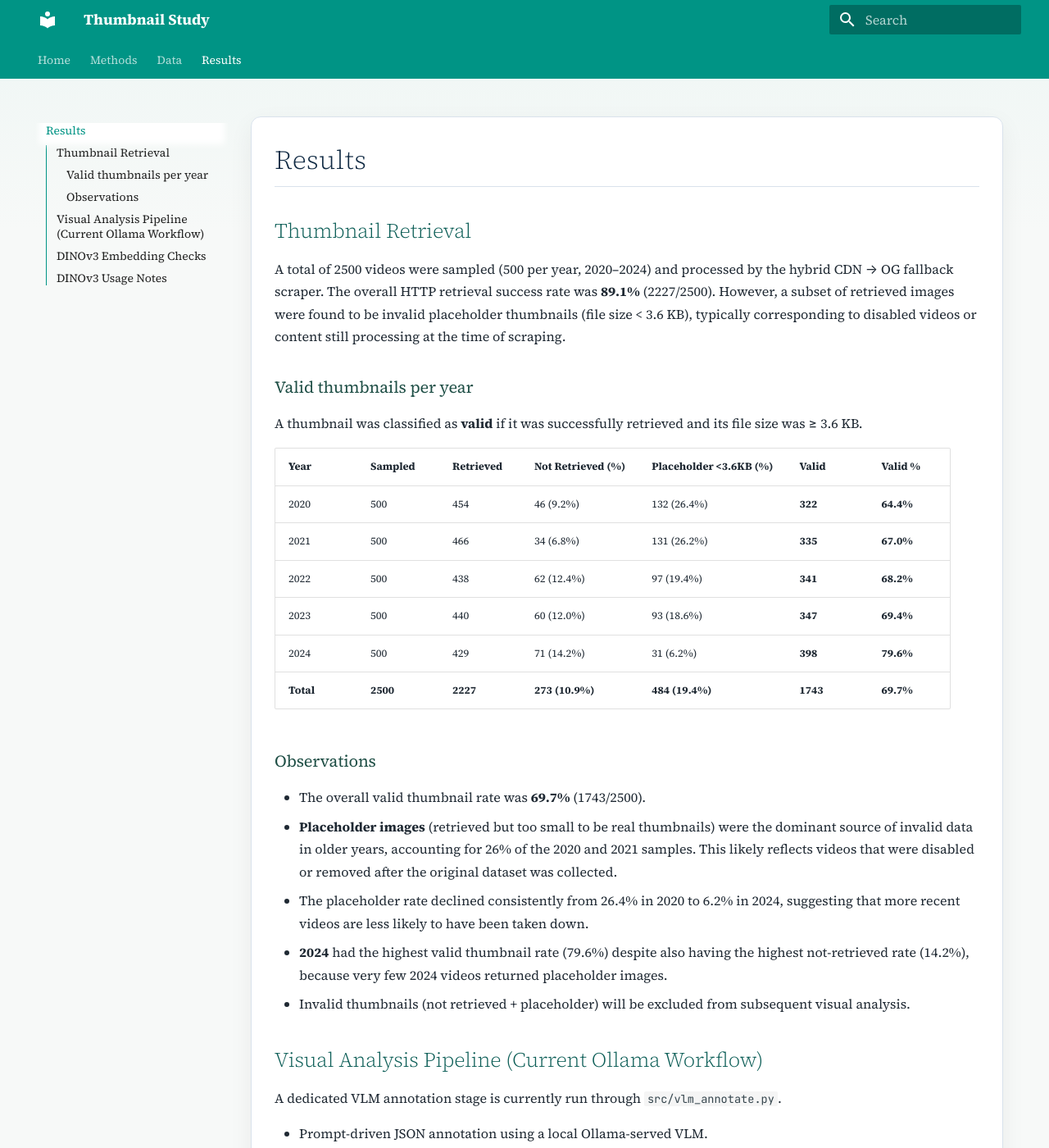
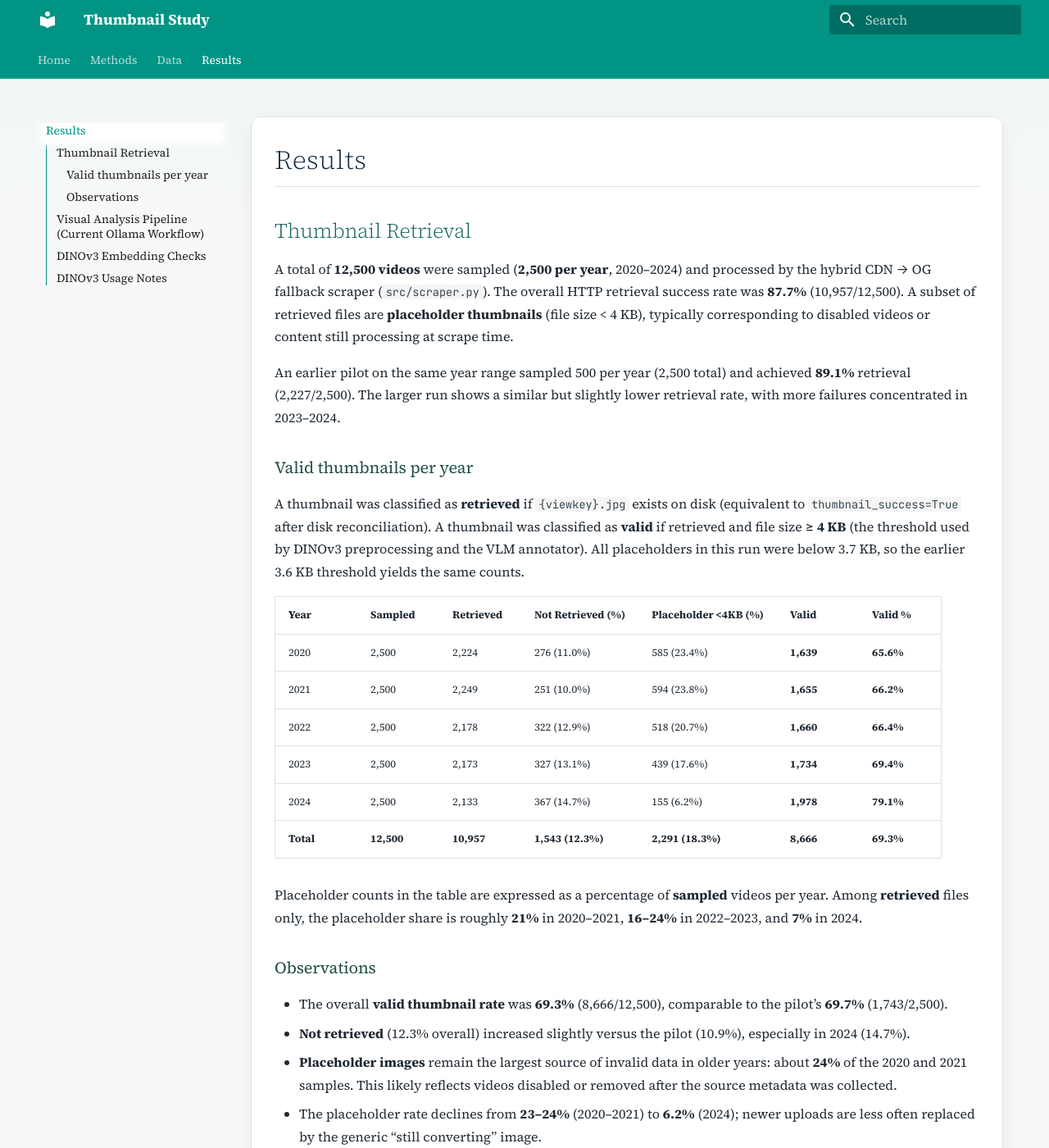
Before and after one commit to lyashevska/thmbnails, an MkDocs documentation site: the page built from docs/results.md, in a window 1280 px wide and 1400 px high. Shown: the whole window at 82% size. Built offline with MkDocs 1.6.1 and Material for MkDocs 9.7.7, drawn with Linux system fonts in a browser that asks for light colours; some of the changed text lies outside the part shown.

Commit message:
docs: update thumbnail scraping stats for 12,500-video sample
Document the scaled 2,500/year scrape (2020–2024): 87.7% retrieval,
18.3% placeholders, and 8,666 valid thumbnails (69.3%). Update methods
for 5s delay and disk reconciliation, and add scraper.log to data docs.

```diff
--- a/docs/results.md
+++ b/docs/results.md
@@ -2,28 +2,33 @@
 
 ## Thumbnail Retrieval
 
-A total of 2500 videos were sampled (500 per year, 2020–2024) and processed by the hybrid CDN → OG fallback scraper. The overall HTTP retrieval success rate was **89.1%** (2227/2500). However, a subset of retrieved images were found to be invalid placeholder thumbnails (file size < 3.6 KB), typically corresponding to disabled videos or content still processing at the time of scraping.
+A total of **12,500 videos** were sampled (**2,500 per year**, 2020–2024) and processed by the hybrid CDN → OG fallback scraper (`src/scraper.py`). The overall HTTP retrieval success rate was **87.7%** (10,957/12,500). A subset of retrieved files are **placeholder thumbnails** (file size < 4 KB), typically corresponding to disabled videos or content still processing at scrape time.
+
+An earlier pilot on the same year range sampled 500 per year (2,500 total) and achieved **89.1%** retrieval (2,227/2,500). The larger run shows a similar but slightly lower retrieval rate, with more failures concentrated in 2023–2024.
 
 ### Valid thumbnails per year
 
-A thumbnail was classified as **valid** if it was successfully retrieved and its file size was ≥ 3.6 KB.
+A thumbnail was classified as **retrieved** if `{viewkey}.jpg` exists on disk (equivalent to `thumbnail_success=True` after disk reconciliation). A thumbnail was classified as **valid** if retrieved and file size ≥ **4 KB** (the threshold used by DINOv3 preprocessing and the VLM annotator). All placeholders in this run were below 3.7 KB, so the earlier 3.6 KB threshold yields the same counts.
 
-| Year | Sampled | Retrieved | Not Retrieved (%) | Placeholder <3.6KB (%) | **Valid** | **Valid %** |
-|------|---------|-----------|-------------------|------------------------|-----------|-------------|
-| 2020 | 500 | 454 | 46 (9.2%) | 132 (26.4%) | **322** | **64.4%** |
-| 2021 | 500 | 466 | 34 (6.8%) | 131 (26.2%) | **335** | **67.0%** |
-| 2022 | 500 | 438 | 62 (12.4%) | 97 (19.4%) | **341** | **68.2%** |
-| 2023 | 500 | 440 | 60 (12.0%) | 93 (18.6%) | **347** | **69.4%** |
-| 2024 | 500 | 429 | 71 (14.2%) | 31 (6.2%) | **398** | **79.6%** |
-| **Total** | **2500** | **2227** | **273 (10.9%)** | **484 (19.4%)** | **1743** | **69.7%** |
+| Year | Sampled | Retrieved | Not Retrieved (%) | Placeholder <4KB (%) | **Valid** | **Valid %** |
+|------|---------|-----------|-------------------|----------------------|-----------|-------------|
+| 2020 | 2,500 | 2,224 | 276 (11.0%) | 585 (23.4%) | **1,639** | **65.6%** |
+| 2021 | 2,500 | 2,249 | 251 (10.0%) | 594 (23.8%) | **1,655** | **66.2%** |
+| 2022 | 2,500 | 2,178 | 322 (12.9%) | 518 (20.7%) | **1,660** | **66.4%** |
+| 2023 | 2,500 | 2,173 | 327 (13.1%) | 439 (17.6%) | **1,734** | **69.4%** |
+| 2024 | 2,500 | 2,133 | 367 (14.7%) | 155 (6.2%) | **1,978** | **79.1%** |
+| **Total** | **12,500** | **10,957** | **1,543 (12.3%)** | **2,291 (18.3%)** | **8,666** | **69.3%** |
+
+Placeholder counts in the table are expressed as a percentage of **sampled** videos per year. Among **retrieved** files only, the placeholder share is roughly **21%** in 2020–2021, **16–24%** in 2022–2023, and **7%** in 2024.
 
 ### Observations
 
-- The overall valid thumbnail rate was **69.7%** (1743/2500).
-- **Placeholder images** (retrieved but too small to be real thumbnails) were the dominant source of invalid data in older years, accounting for 26% of the 2020 and 2021 samples. This likely reflects videos that were disabled or removed after the original dataset was collected.
-- The placeholder rate declined consistently from 26.4% in 2020 to 6.2% in 2024, suggesting that more recent videos are less likely to have been taken down.
-- **2024** had the highest valid thumbnail rate (79.6%) despite also having the highest not-retrieved rate (14.2%), because very few 2024 videos returned placeholder images.
-- Invalid thumbnails (not retrieved + placeholder) will be excluded from subsequent visual analysis.
+- The overall **valid thumbnail rate** was **69.3%** (8,666/12,500), comparable to the pilot’s **69.7%** (1,743/2,500).
+- **Not retrieved** (12.3% overall) increased slightly versus the pilot (10.9%), especially in 2024 (14.7%).
+- **Placeholder images** remain the largest source of invalid data in older years: about **24%** of the 2020 and 2021 samples. This likely reflects videos disabled or removed after the source metadata was collected.
+- The placeholder rate declines from **23–24%** (2020–2021) to **6.2%** (2024); newer uploads are less often replaced by the generic “still converting” image.
+- **2024** has the highest valid rate (**79.1%**) despite the highest not-retrieved rate (14.7%), because few 2024 retrievals are placeholders.
+- **8,666 valid thumbnails** are available for downstream DINOv3 and VLM workflows; not-retrieved rows and placeholders are filtered out in preprocessing.
 
 ## Visual Analysis Pipeline (Current Ollama Workflow)
 
@@ -45,8 +50,6 @@ Current output locations:
 - `data/annotations_ollama.jsonl` (run log with metadata and success flags)
 
 For current Ollama annotation runs, thumbnails smaller than 4 KB are skipped before inference.
-
-Note: the retrieval table above uses the earlier 3.6 KB validity threshold from the acquisition stage.
 
 This current workflow is optimized for fast pilot iteration and traceability.
 
```
Also changed, not shown: docs/data.md (+16 -3 lines), docs/index.md (+1 -1 lines), docs/methods.md (+18 -7 lines).
